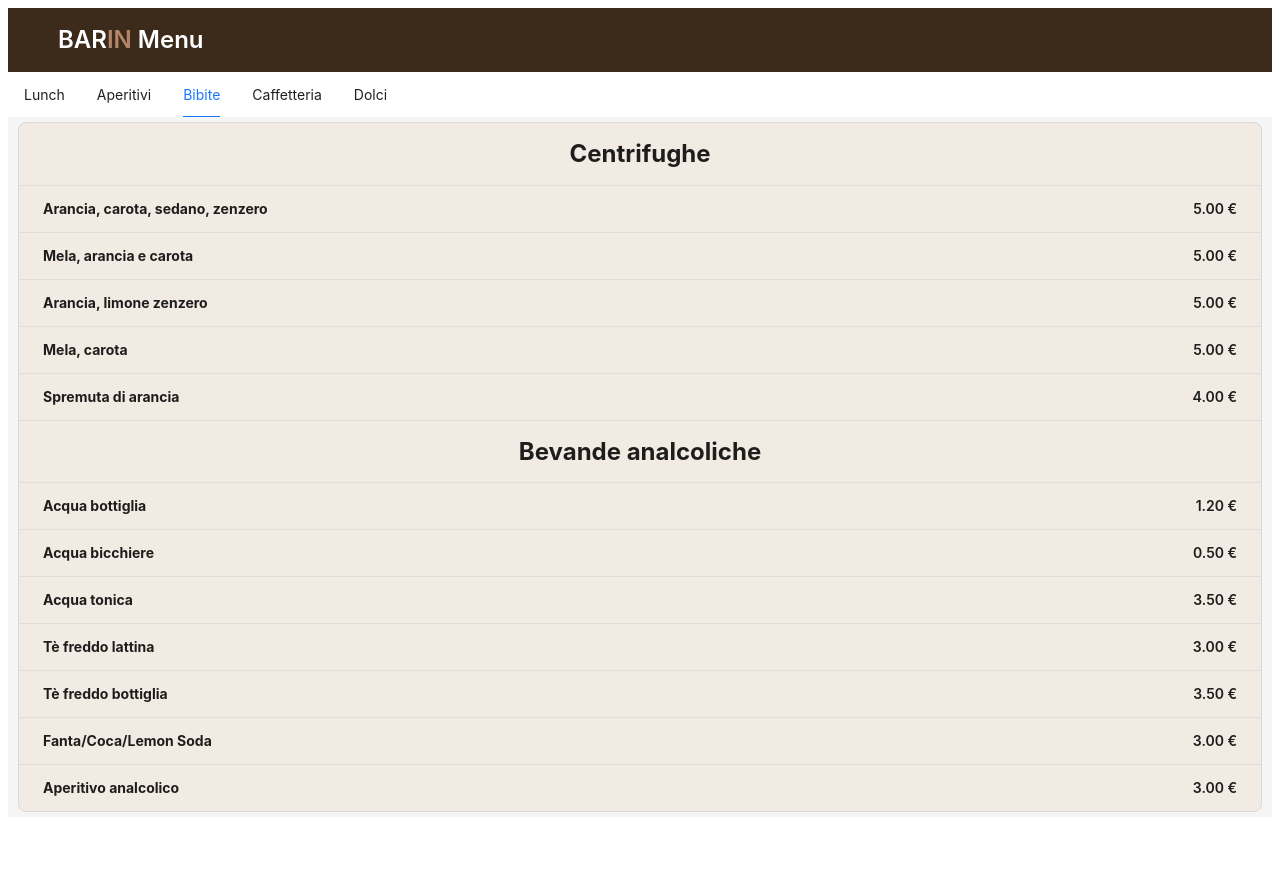
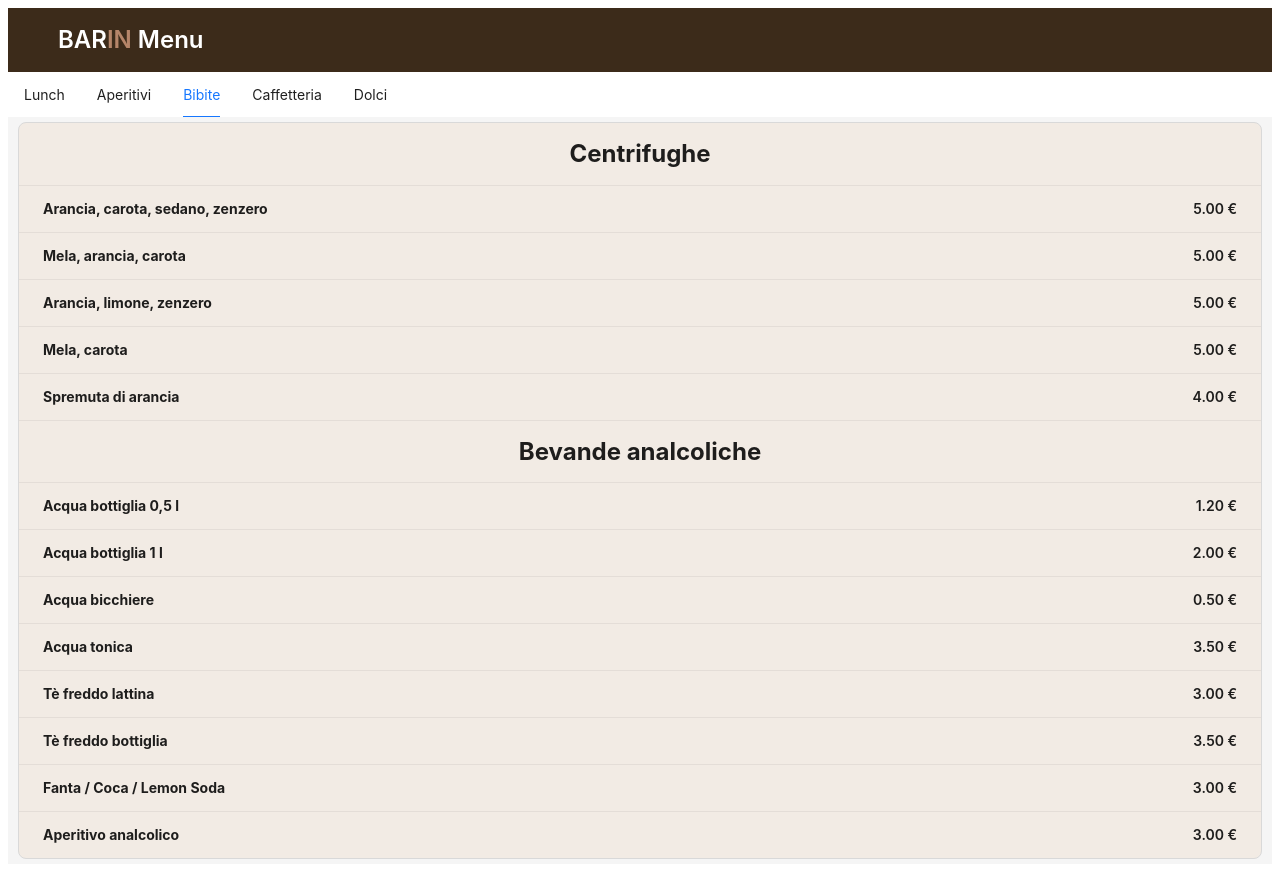
Before and after one commit to amalikov2000/Barin-menu, a React (Create React App) app: page / in a window 1280 px wide. Both pictures are taken after a click on the item "Bibite". Before the commit the page ends 825 px from the top, so only its background shows below. Built offline with nearby package versions, Linux system fonts and the light colour scheme.

Commit message:
Add files via upload

```diff
--- a/src/App.js
+++ b/src/App.js
@@ -24,34 +24,36 @@ const App = () => {
             }
             bordered
             dataSource={[
-              { item: 'Piatto della Settimana', ingredients: '', price: '10.00 €' },
-              { item: 'Pasta al Pomodoro', ingredients: '', price: '8.00 €' },
-              { item: 'Pasta al Pesto', ingredients: '', price: '8.50 €' },
-              { item: 'Caccio e pepe', ingredients: '', price: '8.50 €' },
-              { item: 'Piatto della Settimana', ingredients: '', price: '10.00 €' },
-              { item: 'PASTA FREDDA', ingredients: 'Lunedi - Farfalle al pesto con zucchine e pomodorini, Martedi - Penne agli sfilacci con pomodorini e grana, Mercoledi - Farfalle al tonno con pomodorini e capperi, Giovedi - Insalata di riso rosso con verdure alla curcuma zucchine carote e olive', price: '8.50 €' },
+              { item: 'Penne con salsa al pomodoro', ingredients: '', price: '7.50 €' },
+              { item: 'Penne all`arrabbiata', ingredients: '', price: '7.50 €' },
+              { item: 'Rigatoni con pesto alla genovese', ingredients: '', price: '8.50 €' },
+              { item: 'Rigatoni alla cacio e pepe e bacon croccante ', ingredients: '', price: '8.50 €' },
+              { item: 'Pasta fredda', ingredients: '', price: '8.50 €' },
+              { subheader: true, content: 'Secondi' },
+              { item: 'Proposta della settimana', ingredients: '', price: '10.00 €' },
+              { item: 'Tagliere di affettati misti', ingredients: 'crudo, serrano, bresaola, punta d`anca, soppressa nostrana, pancetta', price: '12.00 €' },
               { subheader: true, content: 'Insalate' },
               { item: 'CAPRESE', ingredients: 'pomodoro cuore di bue, mozzarella fior di latte, pesto e basilico', price: '8.50 €' },
               { item: 'VASILISA', ingredients: 'insalata misticanza, finocchio, ceci, cetrioli, pomodori secchi e scaglie di grana', price: '8.50 €' },
-              { item: 'VERDUROSA', ingredients: 'insalata misticanza, pomodorini, zucchine, melanzane, peperoni, avocado, broccoli, e grana', price: '8.50 €' },
+              { item: 'VERDUROSA', ingredients: 'insalata misticanza, pomodorini, zucchine, melanzane, peperoni, avocado, broccoli e grana', price: '8.50 €' },
               { item: 'POCAHONTAS', ingredients: 'insalata misticanza, bresaola, pomodorini, riccioli di finocchio, philadelphia e noci ', price: '10.00 €' },
               { item: 'CLASSICA', ingredients: 'insalata misticanza, carote, pomodoro, tonno e mozzarella', price: '9.00 €' },
-              { item: 'CAESAR', ingredients: 'insalata misticanza,pomodorini, straccetti di pollo, bacon croccante,salsa cesar, grana a scaglie e crostini', price: '10.00 €' },
+              { item: 'CAESAR', ingredients: 'insalata misticanza, pomodorini, straccetti di pollo, bacon croccante, salsa caesar, grana a scaglie e crostini', price: '10.00 €' },
               { item: 'FRESCA', ingredients: 'insalata misticanza, sfilacci, uova, zucchine grigliate, grana e olive', price: '9.00 €' },
-              { item: 'DELICATA', ingredients: 'insalata misticanza, cetriolo, arancia, gamberetti, avocado, e mais', price: '9.00 €' },
+              { item: 'DELICATA', ingredients: 'insalata misticanza, cetrioli, arancia, gamberetti, avocado e mais', price: '9.00 €' },
               { item: 'DARIA', ingredients: ' insalata misticanza, carote, pomodorini, philadelphia, fesa di tacchino e semi di zucca', price: '9.00 €' },
               { subheader: true, content: 'Snack' },
-              { item: 'Tramezzini ', ingredients: 'vari gusti', price: '2.50 €' },
-              { item: 'Piadina', ingredients: 'crudo serrano e mozzarella filante', price: '5.00 €' },
-              { item: 'Piadina', ingredients: 'prosciutto cotto, pomodoro e mozarella', price: '5.00 €' },
-              { item: 'Piadina Integrale', ingredients: 'mozzarella, pomodoro, melanzane grigliate e grana', price: '5.00 €' },
-              { item: 'Piadina Integrale', ingredients: 'tacchino arrosto, philadelphia, pomodoro ramato e insalatina', price: '5.00 €' },
-              { item: 'Focaccia Genovese', ingredients: 'soppressa e fontina', price: '5.00 €' },
-              { item: 'Focaccia Genovese', ingredients: 'mozzarella, zucchine grigliate e pomodoro', price: '5.00 €' },
+              { item: 'Tramezzini ', ingredients: '', price: '2.50 €' },
+              { item: 'Piadina 1', ingredients: 'crudo serrano e mozzarella filante', price: '5.00 €' },
+              { item: 'Piadina 2', ingredients: 'prosciutto cotto, pomodoro e mozzarella', price: '5.00 €' },
+              { item: 'Piadina integrale', ingredients: 'mozzarella, pomodoro, melanzane grigliate e grana', price: '5.00 €' },
+              { item: 'Piadina integrale', ingredients: 'tacchino arrosto, philadelphia, pomodoro ramato e insalatina', price: '5.00 €' },
+              { item: 'Focaccia genovese', ingredients: 'soppressa e fontina', price: '5.00 €' },
+              { item: 'Focaccia genovese', ingredients: 'mozzarella, zucchine grigliate e pomodoro', price: '5.00 €' },
               { item: 'Panino alla curcuma', ingredients: ' spianata calabra, rucola e formaggio', price: '5.00 €' },
-              { item: 'Tostone Classico', ingredients: 'prosciutto cotto e fontina', price: '5.00 €' },
-              { item: 'Tostone ai Cereali', ingredients: 'zucchine e melanzane grigliate, spinaci e formaggio', price: '5.00 €' },
-              { item: 'Toast alla Curcuma', ingredients: 'uovo sodo, avocado, bacon, pomodoro e insalata', price: '5.00 €' },
+              { item: 'Tostone classico', ingredients: 'prosciutto cotto e fontina', price: '5.00 €' },
+              { item: 'Tostone ai cereali', ingredients: 'zucchine e melanzane grigliate, spinaci e formaggio', price: '5.00 €' },
+              { item: 'Toast alla curcuma', ingredients: 'uovo sodo, avocado, bacon, pomodoro e insalata', price: '5.00 €' },
               { subheader: true, content: 'Aggiunte' },
               { item: 'Crudo/ Bresaola/ Tacchino', ingredients: '', price: '2.00 €' },
               { item: 'Sfilacci', ingredients: '', price: '2.00 €' },
@@ -61,7 +63,7 @@ const App = () => {
               { item: 'Uovo', ingredients: '', price: '1.00 €' },
               { item: 'Verdure', ingredients: '', price: '1.00 €' },
               { item: 'Grana', ingredients: '', price: '1.00 €' },
-              { item: 'Salsa Rosa/ avocado/ yogurt', ingredients: '', price: '0.50 €' },
+              { item: 'Salsa rosa/ Avocado/ Yoghurt', ingredients: '', price: '0.50 €' },
 
             ]}
             renderItem={item => {
@@ -124,7 +126,7 @@ const App = () => {
             dataSource={[
               { item: '', ingredients: '- Baccalà mantecato e insalatina', price: '' },
               { item: '', ingredients: '- Pomodoro secco e soppressa veneta', price: '' },
-              { item: '', ingredients: '- Polpetta di carne e cetriolo', price: '' },
+              { item: '', ingredients: '- Polpetta di carne e cetrioli', price: '' },
               { item: '', ingredients: '- Polpettine di verdure e salsa piccante', price: '' },
               { subheader: true, content: 'Aperitivo classico'},
               { item: 'Bianco', ingredients: '', price: '3.50 €' },
@@ -137,12 +139,12 @@ const App = () => {
               { item: 'Campari gin', ingredients: '', price: '4.50 €' },
               { subheader: true, content: 'Spritz Speciali '},
               { item: 'Limoncello', ingredients: 'limoncello, succo di limone, sciroppo di zucchero, prosecco, seltz', price: '4.50 €' },
-              { item: 'Maracuja', ingredients: 'sciroppo maracuja, prosecco, seltz, passoa ', price: '4.50 €' },
+              { item: 'Maracuja', ingredients: 'sciroppo maracuja, prosecco, seltz, Passoa ', price: '4.50 €' },
               { item: 'Curaçao', ingredients: 'blue curaçao, lemonsoda, vodka ', price: '4.50 €' },
-              { item: 'Lemon', ingredients: 'campari, lemonsoda, gin ', price: '4.50 €' },
-              { item: 'Havana ', ingredients: 'campari, succo d’arancia, rum ', price: '4.50 €' },
-              { item: 'Montenegro ', ingredients: 'aperol, Montenegro, prosecco, seltz ', price: '4.50 €' },
-              { item: 'Pumpkin', ingredients: 'liquore di Zucca, Aperol, prosecco, seltz ', price: '4.50 €' },
+              { item: 'Lemon', ingredients: 'Campari, lemonsoda, gin ', price: '4.50 €' },
+              { item: 'Havana ', ingredients: 'Campari, succo d’arancia, rum ', price: '4.50 €' },
+              { item: 'Montenegro ', ingredients: 'Aperol, Montenegro, prosecco, seltz ', price: '4.50 €' },
+              { item: 'Pumpkin', ingredients: 'liquore di zucca, Aperol, prosecco, seltz ', price: '4.50 €' },
               { item: 'Esmerald ', ingredients: 'P31, ginger beer, vodka', price: '4.50 €' },
               { subheader: true, content: 'Cocktails'},
               { item: 'Bellini', ingredients: '', price: '5.00 €' },
@@ -166,16 +168,16 @@ const App = () => {
               { item: 'Caipirinha', ingredients: '', price: '8.00 €' },
               { subheader: true, content: 'Birre'},
               { item: 'Birra Heineken', ingredients: '', price: '3.50 €' },
-              { item: 'Birra Leffe Rouge', ingredients: '', price: '5.00 €' },
-              { item: 'Birra Leffe Blonde', ingredients: '', price: '5.00 €' },
+              { item: 'Birra Leffe rouge', ingredients: '', price: '5.00 €' },
+              { item: 'Birra Leffe blonde', ingredients: '', price: '5.00 €' },
               { subheader: true, content: 'Vino'},
-              { item: 'Vino Rosso calice', ingredients: '', price: '4.00 €' },
-              { item: 'Vino Bianco calice', ingredients: '', price: '4.00 €' },
+              { item: 'Vino rosso calice', ingredients: '', price: '4.00 €' },
+              { item: 'Vino bianco calice', ingredients: '', price: '4.00 €' },
               { item: 'Prosecco calice', ingredients: '', price: '4.00 €' },
               { item: 'Valpolicella bottiglia', ingredients: '', price: '25.00 €' },
               { item: 'Lugana bottiglia', ingredients: '', price: '25.00 €' },
               { item: 'Prosecco bottiglia', ingredients: '', price: '23.00 €' },
-              { subheader: true, content: 'Digestivi'},
+              { subheader: true, content: 'Shot'},
               { item: 'Amaro', ingredients: '', price: '3.50 €' },
               { item: 'Limoncello', ingredients: '', price: '3.50 €' },
               { item: 'Grappa', ingredients: '', price: '4.00 €' },
@@ -222,17 +224,18 @@ const App = () => {
             bordered
             dataSource={[
               { item: 'Arancia, carota, sedano, zenzero', ingredients: '', price: '5.00 €' },
-              { item: 'Mela, arancia e carota ', ingredients: '', price: '5.00 €' },
-              { item: 'Arancia, limone zenzero ', ingredients: '', price: '5.00 €' },
+              { item: 'Mela, arancia, carota ', ingredients: '', price: '5.00 €' },
+              { item: 'Arancia, limone, zenzero ', ingredients: '', price: '5.00 €' },
               { item: 'Mela, carota', ingredients: '', price: '5.00 €' },
               { item: 'Spremuta di arancia', ingredients: '', price: '4.00 €' },
               { subheader: true, content: 'Bevande analcoliche'},
-              { item: 'Acqua bottiglia', ingredients: '', price: '1.20 €' },
+              { item: 'Acqua bottiglia 0,5 l', ingredients: '', price: '1.20 €' },
+              { item: 'Acqua bottiglia 1 l', ingredients: '', price: '2.00 €' },
               { item: 'Acqua bicchiere', ingredients: '', price: '0.50 €' },
               { item: 'Acqua tonica', ingredients: '', price: '3.50 €' },
               { item: 'Tè freddo lattina', ingredients: '', price: '3.00 €' },
               { item: 'Tè freddo bottiglia', ingredients: '', price: '3.50 €' },
-              { item: 'Fanta/Coca/Lemon Soda', ingredients: '', price: '3.00 €' },
+              { item: 'Fanta / Coca / Lemon Soda', ingredients: '', price: '3.00 €' },
               { item: 'Aperitivo analcolico', ingredients: '', price: '3.00 €' },
             ]}
             renderItem={item => {
@@ -273,18 +276,18 @@ const App = () => {
             }
             bordered
             dataSource={[
-              { item: 'Caffe', ingredients: '', price: '1.30 €' },
-              { item: 'Caffe decaffeinato', ingredients: '', price: '1.50 €' },
-              { item: 'Caffe macchiato', ingredients: '', price: '1.40 €' },
-              { item: 'Caffe deca macchiato', ingredients: '', price: '1.50 €' },
+              { item: 'Caffè', ingredients: '', price: '1.30 €' },
+              { item: 'Caffè decaffeinato', ingredients: '', price: '1.50 €' },
+              { item: 'Caffè macchiato', ingredients: '', price: '1.40 €' },
+              { item: 'Caffè deca macchiato', ingredients: '', price: '1.50 €' },
               { item: 'Cappuccino', ingredients: '', price: '1.60 €' },
               { item: 'Cappuccino deca', ingredients: '', price: '1.70 €' },
               { item: 'Cappuccino grande', ingredients: '', price: '2.40 €' },
               { item: 'Macchiatone', ingredients: '', price: '1.50 €' },
               { item: 'Macchiatone deca', ingredients: '', price: '1.60 €' },
               { item: 'Latte macchiato', ingredients: '', price: '1.80 €' },
-              { item: 'Caffe corretto', ingredients: '', price: '2.00 €' },
-              { item: 'Cafe shakerato', ingredients: '', price: '2.50 €' },
+              { item: 'Caffè corretto', ingredients: '', price: '2.00 €' },
+              { item: 'Caffè shakerato', ingredients: '', price: '2.50 €' },
               { item: 'Orzo', ingredients: '', price: '1.40 €' },
               { item: 'Orzo macchiato', ingredients: '', price: '1.50 €' },
               { item: 'Cappuccino d`orzo', ingredients: '', price: '1.70 €' },
@@ -294,7 +297,7 @@ const App = () => {
               { item: 'Cappuccino di ginseng', ingredients: '', price: '1.80 €' },
               { item: 'Macchiatone di ginseng', ingredients: '', price: '1.70 €' },
               { subheader: true, content: 'Tè'},
-              { item: 'Tè caldo', ingredients: 'nero/verde', price: '2.00 €' },
+              { item: 'Tè caldo', ingredients: 'nero/ verde/ mora e lampone', price: '2.00 €' },
               { item: 'Rooibos al cioccolato', ingredients: '', price: '3.50 €' },
               { item: 'Tisana malva', ingredients: '', price: '3.50 €' },
             ]}
@@ -332,17 +335,18 @@ const App = () => {
           style={{backgroundColor: '#f2ebe4'}}
             header={
               <div style={{ textAlign: 'center', fontSize: '24px', fontWeight: 'bold' }}>
-               Gelatto
+               Gelato
               </div>
             }
             bordered
             dataSource={[
-              { item: 'Coppetta piccola', ingredients: '', price: '2.50 €' },
-              { item: 'Coppetta media', ingredients: '', price: '3.50 €' },
+              { item: 'Coppetta / Cono piccola', ingredients: '', price: '2.50 €' },
+              { item: 'Coppetta / Cono media', ingredients: '', price: '3.50 €' },
               { subheader: true, content: 'Pasticceria'},
               { item: 'Brioche', ingredients: '', price: '1.30 €' },
               { item: 'Biscotto grande', ingredients: '', price: '1.60 €' },
               { item: 'Biscotto piccolo', ingredients: '', price: '1.20 €' },
+              { item: 'Muffin senza glutine', ingredients: '', price: '3.00 €' },
             ]}
 
             renderItem={item => {
```
